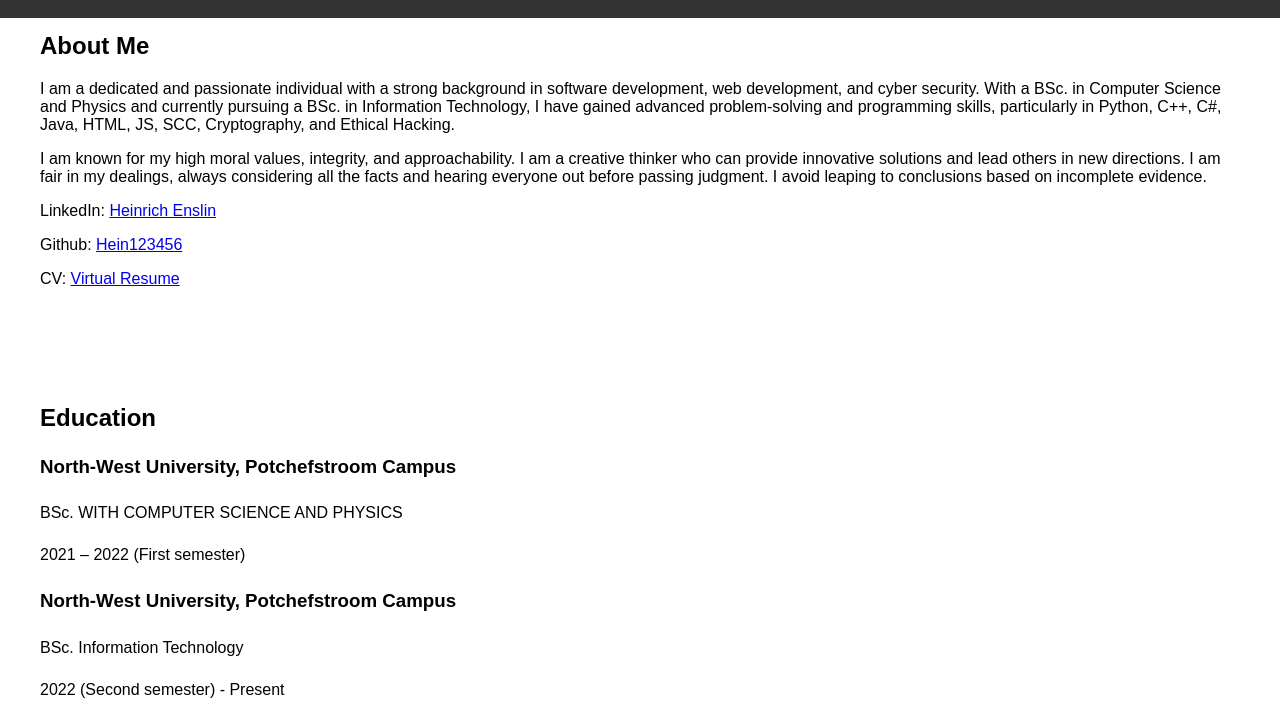
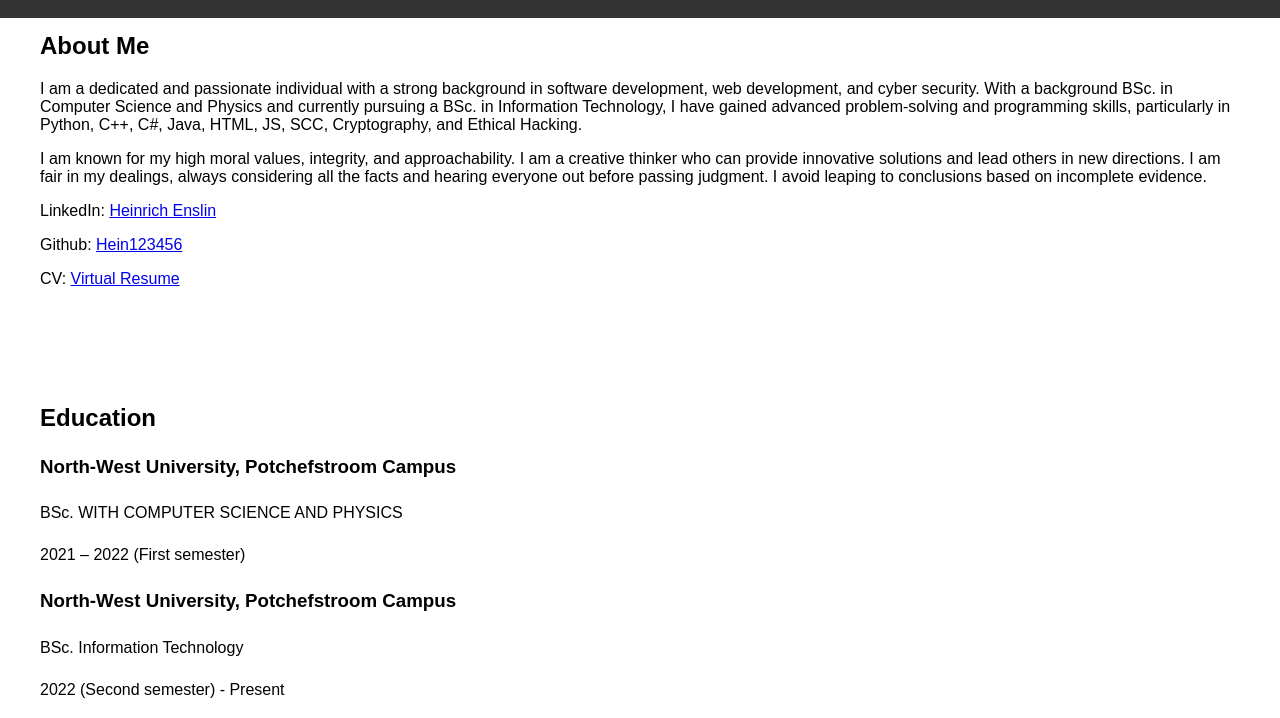
Before and after one commit to Hein123456/Hein123456.github.io, a plain HTML site: page CV.html in a window 1280 px wide. Shown: the part 68-786 px from the top of the page. Drawn offline with Linux system fonts and the light colour scheme.

Commit message:
small changes

```diff
--- a/CV.html
+++ b/CV.html
@@ -25,7 +25,7 @@
 
   <section id="about" class="section">
     <h2>About Me</h2>
-    <p>I am a dedicated and passionate individual with a strong background in software development, web development, and cyber security. With a BSc. in Computer Science and Physics and currently pursuing a BSc. in Information Technology, I have gained advanced problem-solving and programming skills, particularly in Python, C++, C#, Java, HTML, JS, SCC, Cryptography, and Ethical Hacking.</p>
+    <p>I am a dedicated and passionate individual with a strong background in software development, web development, and cyber security. With a background BSc. in Computer Science and Physics and currently pursuing a BSc. in Information Technology, I have gained advanced problem-solving and programming skills, particularly in Python, C++, C#, Java, HTML, JS, SCC, Cryptography, and Ethical Hacking.</p>
     <p>I am known for my high moral values, integrity, and approachability. I am a creative thinker who can provide innovative solutions and lead others in new directions. I am fair in my dealings, always considering all the facts and hearing everyone out before passing judgment. I avoid leaping to conclusions based on incomplete evidence.</p>
     <p>LinkedIn: <a href="https://www.linkedin.com/in/heinrich-enslin-53a6a9231/">Heinrich Enslin</a></p>
     <p>Github: <a href="https://github.com/Hein123456">Hein123456</a></p>
```
